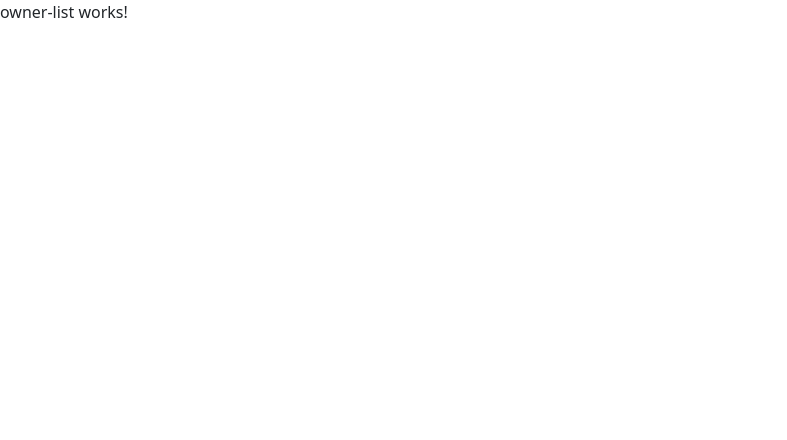
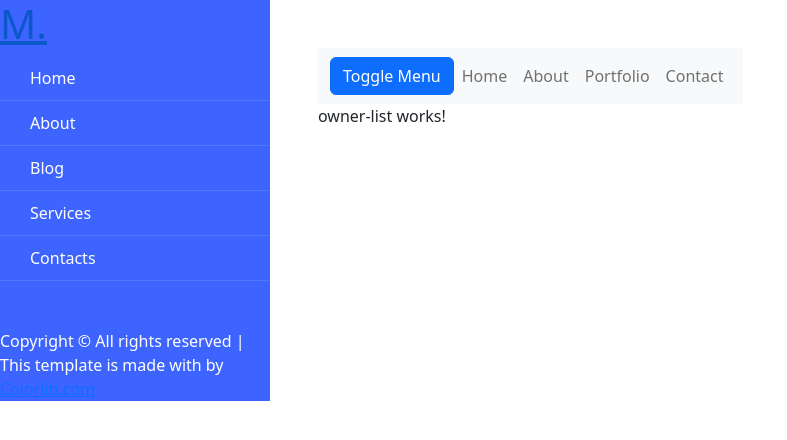
Before and after one commit to ozcankoc99/pet-clinic, an Angular app in the folder src/frontend/angular/: page /clinic in a window 1280 px wide. Shown: the top 440 px of the page, without its empty margins (0-787 px from the left). Built offline with nearby package versions, Linux system fonts and the light colour scheme.

Commit message:
added sidebar

```diff
--- /dev/null
+++ b/src/frontend/angular/src/app/layout/footer/footer.component.html
@@ -0,0 +1,11 @@
+<div class="footer">
+  <p>
+    Copyright &copy;
+    <script>
+      document.write(new Date().getFullYear());
+    </script>
+    All rights reserved | This template is made with
+    <i class="icon-heart" aria-hidden="true"></i> by
+    <a href="https://colorlib.com" target="_blank">Colorlib.com</a>
+  </p>
+</div>
--- /dev/null
+++ b/src/frontend/angular/src/app/layout/footer/footer.component.ts
@@ -0,0 +1,15 @@
+import { Component, OnInit } from '@angular/core';
+
+@Component({
+  selector: 'app-footer',
+  templateUrl: './footer.component.html',
+  styleUrls: ['./footer.component.css']
+})
+export class FooterComponent implements OnInit {
+
+  constructor() { }
+
+  ngOnInit(): void {
+  }
+
+}
--- a/src/frontend/angular/src/app/layout/no-layout/no-layout.component.html
+++ b/src/frontend/angular/src/app/layout/no-layout/no-layout.component.html
@@ -1,2 +1 @@
-<p>no-layout works!</p>
 <router-outlet></router-outlet>
--- a/src/frontend/angular/src/app/layout/shell-layout/shell-layout.component.html
+++ b/src/frontend/angular/src/app/layout/shell-layout/shell-layout.component.html
@@ -1,10 +1,10 @@
-<!-- <app-header fxLayout="column"></app-header> -->
+<div class="wrapper d-flex align-items-stretch">
+  <app-sidebar></app-sidebar>
 
-<div fxLayout="row" fxFlex="100">
-  <!-- <app-sidebar fxLayout="column" fxFlex="300px"></app-sidebar> -->
-  <div class="content" fxLayout="column" fxFlex>
+  <!-- Page Content  -->
+  <div id="content" class="p-4 p-md-5">
+    <app-top-menu></app-top-menu>
+
     <router-outlet></router-outlet>
   </div>
 </div>
-
-<!-- <app-footer fxLayout="column"></app-footer> -->
--- /dev/null
+++ b/src/frontend/angular/src/app/layout/sidebar/sidebar.component.css
@@ -0,0 +1,28 @@
+#sidebar {
+  min-width: 270px;
+  max-width: 270px;
+  background: #3e64ff;
+  color: #fff;
+  -webkit-transition: all 0.3s;
+  -o-transition: all 0.3s;
+  transition: all 0.3s;
+}
+
+#sidebar ul li.active > a {
+  background: transparent;
+  color: #fff;
+}
+
+#sidebar ul li a {
+  padding: 10px 30px;
+  display: block;
+  color: white;
+  border-bottom: 1px solid rgba(255, 255, 255, 0.1);
+
+  text-decoration: none;
+  background-color: transparent;
+}
+
+#sidebar ul li a:hover {
+  color: yellow;
+}
--- /dev/null
+++ b/src/frontend/angular/src/app/layout/sidebar/sidebar.component.html
@@ -0,0 +1,22 @@
+<nav id="sidebar" class="active">
+  <h1><a href="index.html" class="logo">M.</a></h1>
+  <ul class="list-unstyled components mb-5">
+    <li class="active">
+      <a href="#"><span class="fa fa-home"></span> Home</a>
+    </li>
+    <li>
+      <a href="#"><span class="fa fa-user"></span> About</a>
+    </li>
+    <li>
+      <a href="#"><span class="fa fa-sticky-note"></span> Blog</a>
+    </li>
+    <li>
+      <a href="#"><span class="fa fa-cogs"></span> Services</a>
+    </li>
+    <li>
+      <a href="#"><span class="fa fa-paper-plane"></span> Contacts</a>
+    </li>
+  </ul>
+
+  <app-footer></app-footer>
+</nav>
--- /dev/null
+++ b/src/frontend/angular/src/app/layout/sidebar/sidebar.component.ts
@@ -0,0 +1,15 @@
+import { Component, OnInit } from '@angular/core';
+
+@Component({
+  selector: 'app-sidebar',
+  templateUrl: './sidebar.component.html',
+  styleUrls: ['./sidebar.component.css']
+})
+export class SidebarComponent implements OnInit {
+
+  constructor() { }
+
+  ngOnInit(): void {
+  }
+
+}
--- /dev/null
+++ b/src/frontend/angular/src/app/layout/top-menu/top-menu.component.html
@@ -0,0 +1,36 @@
+<nav class="navbar navbar-expand-lg navbar-light bg-light">
+  <div class="container-fluid">
+    <button type="button" id="sidebarCollapse" class="btn btn-primary">
+      <i class="fa fa-bars"></i>
+      <span class="sr-only">Toggle Menu</span>
+    </button>
+    <button
+      class="btn btn-dark d-inline-block d-lg-none ml-auto"
+      type="button"
+      data-toggle="collapse"
+      data-target="#navbarSupportedContent"
+      aria-controls="navbarSupportedContent"
+      aria-expanded="false"
+      aria-label="Toggle navigation"
+    >
+      <i class="fa fa-bars"></i>
+    </button>
+
+    <div class="collapse navbar-collapse" id="navbarSupportedContent">
+      <ul class="nav navbar-nav ml-auto">
+        <li class="nav-item active">
+          <a class="nav-link" href="#">Home</a>
+        </li>
+        <li class="nav-item">
+          <a class="nav-link" href="#">About</a>
+        </li>
+        <li class="nav-item">
+          <a class="nav-link" href="#">Portfolio</a>
+        </li>
+        <li class="nav-item">
+          <a class="nav-link" href="#">Contact</a>
+        </li>
+      </ul>
+    </div>
+  </div>
+</nav>
--- /dev/null
+++ b/src/frontend/angular/src/app/layout/top-menu/top-menu.component.ts
@@ -0,0 +1,15 @@
+import { Component, OnInit } from '@angular/core';
+
+@Component({
+  selector: 'app-top-menu',
+  templateUrl: './top-menu.component.html',
+  styleUrls: ['./top-menu.component.css']
+})
+export class TopMenuComponent implements OnInit {
+
+  constructor() { }
+
+  ngOnInit(): void {
+  }
+
+}
```
Also changed, not shown: src/frontend/angular/src/app/layout/layout.module.ts (+7 -1 lines), src/frontend/angular/src/app/layout/footer/footer.component.css (added), src/frontend/angular/src/app/layout/top-menu/top-menu.component.css (added).
